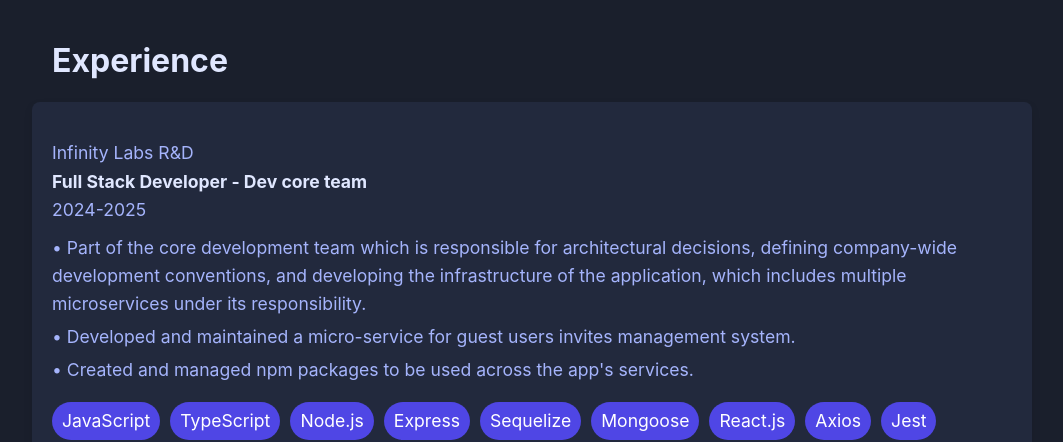
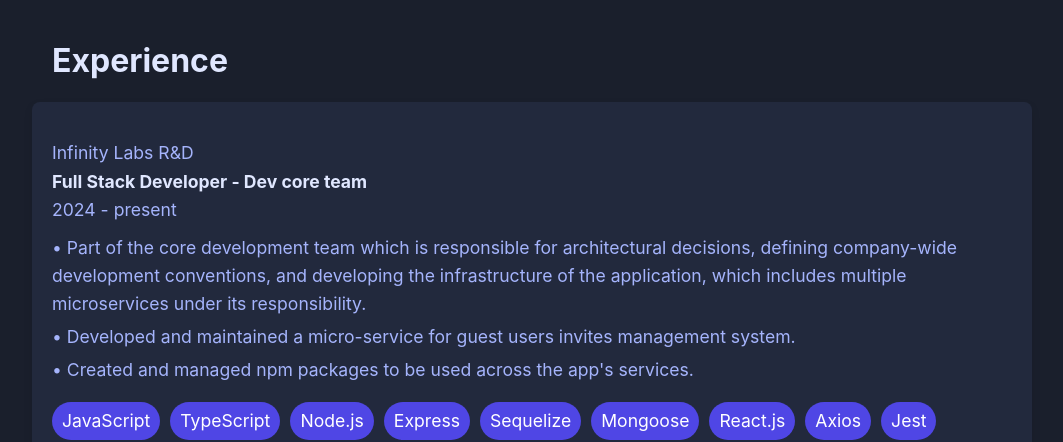
Before and after one commit to michfingerut/MichalFProtfolio, a React (Create React App) app: page / in a window 1280 px wide. Shown: the part 820-1262 px from the top of the page, without its empty margins (108-1171 px from the left). Built offline with nearby package versions, Linux system fonts and the light colour scheme.

Commit message:
style years

```diff
--- a/src/components/education/educationInfo.js
+++ b/src/components/education/educationInfo.js
@@ -19,7 +19,7 @@ export const educationItems = [
   {
     degree: 'BSC, Optometry (Cum Laude)',
     institution: 'Bar Ilan University',
-    period: '2017-2021',
+    period: '2017 - 2021',
     techStack: [
       'Refraction & Vision Testing',
       'Ocular Disease Recognition',
--- a/src/components/experience/experienceInfo.js
+++ b/src/components/experience/experienceInfo.js
@@ -31,7 +31,7 @@ export const infinityExp = [
   {
     title: 'Full Stack Developer - Dev core team',
     company: 'Infinity Labs R&D',
-    period: '2024-2025',
+    period: '2024 - present',
     descriptions: [
       'Part of the core development team which is responsible for architectural decisions, defining company-wide development conventions, and developing the infrastructure of the application, which includes multiple microservices under its responsibility.',
       'Developed and maintained a micro-service for guest users invites management system.',
@@ -64,7 +64,7 @@ export const infinityExp = [
   {
     title: 'Full Stack Developer - Dashboard team',
     company: 'Infinity Labs R&D',
-    period: '2022-2024',
+    period: '2022 - 2024',
     descriptions: [
       'Oversaw the entire development lifecycle of an educational Saas web application (SOA based) for students. Responsibilities included designing and implementing REST APIs, adding new features, and performing ongoing maintenance to improve functionality and user experience.',
       'Acted as the main software developer in the team, defining workflows, operational procedures, and guidelines for development, and served as the primary point of contact for support and technical questions from team members.',
```
